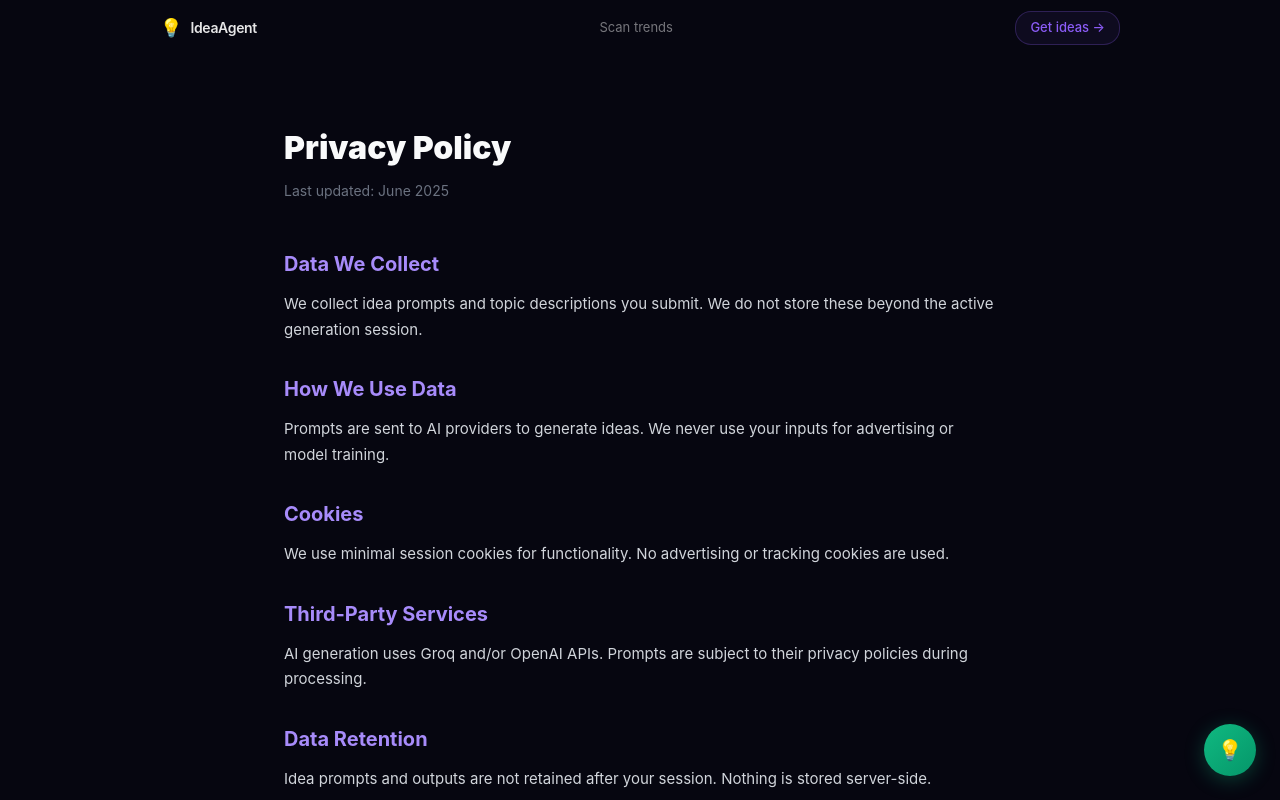
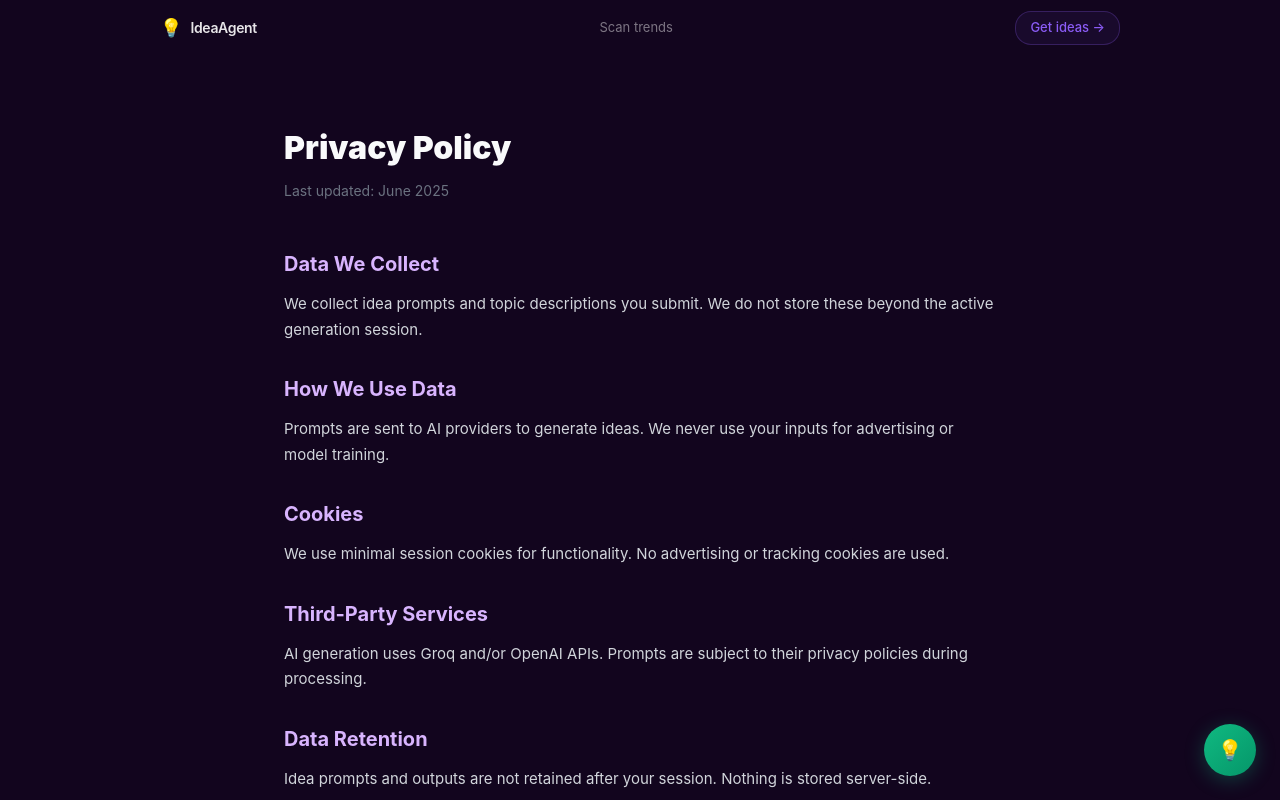
Before and after one commit to infosiva/idea-agent, a Next.js app: page /privacy in a window 1280 px wide. Shown: the top 800 px of the page. Built offline with nearby package versions, Linux system fonts and the light colour scheme.

Commit message:
feat(idea-agent): redesign to deep violet theme — §S differentiation

```diff
--- a/app/globals.css
+++ b/app/globals.css
@@ -5,7 +5,7 @@
    via CSS vars injected in layout.tsx
 ───────────────────────────────────────── */
 :root {
-  --background: #060610;
+  --background: #12051e;
   --surface-1:  #0c0c18;
   --surface-2:  #111120;
   --foreground: #ededf0;
@@ -26,9 +26,9 @@
   --radius-xl: 1.5rem;
 
   /* Theme vars — injected by layout.tsx */
-  --theme-primary:   #7c3aed;
-  --theme-secondary: #a78bfa;
-  --theme-base:      #060610;
+  --theme-primary:   #a855f7;
+  --theme-secondary: #d8b4fe;
+  --theme-base:      #12051e;
 }
 
 /* ─────────────────────────────────────────
@@ -54,14 +54,14 @@ body {
    Glass surfaces
 ───────────────────────────────────────── */
 .glass {
-  background: rgb(6 6 16 / 0.60);
+  background: rgb(18 5 30 / 0.60);
   backdrop-filter: blur(20px) saturate(140%);
   -webkit-backdrop-filter: blur(20px) saturate(140%);
   border: 1px solid var(--border-subtle);
 }
 
 .glass-strong {
-  background: rgb(6 6 16 / 0.80);
+  background: rgb(18 5 30 / 0.80);
   backdrop-filter: blur(24px) saturate(160%);
   -webkit-backdrop-filter: blur(24px) saturate(160%);
   border: 1px solid var(--border-default);
--- a/app/not-found.tsx
+++ b/app/not-found.tsx
@@ -1,11 +1,11 @@
 import Link from 'next/link'
 export default function NotFound() {
   return (
-    <div style={{ minHeight: '70vh', display: 'flex', flexDirection: 'column', alignItems: 'center', justifyContent: 'center', gap: 16, padding: '40px 16px', textAlign: 'center', background: '#060610' }}>
-      <div style={{ fontSize: 64, fontWeight: 900, background: 'linear-gradient(135deg, #8b5cf6, #6366f1)', WebkitBackgroundClip: 'text', WebkitTextFillColor: 'transparent', backgroundClip: 'text', lineHeight: 1 }}>404</div>
+    <div style={{ minHeight: '70vh', display: 'flex', flexDirection: 'column', alignItems: 'center', justifyContent: 'center', gap: 16, padding: '40px 16px', textAlign: 'center', background: '#12051e' }}>
+      <div style={{ fontSize: 64, fontWeight: 900, background: 'linear-gradient(135deg, #a855f7, #6366f1)', WebkitBackgroundClip: 'text', WebkitTextFillColor: 'transparent', backgroundClip: 'text', lineHeight: 1 }}>404</div>
       <h1 style={{ fontSize: 22, fontWeight: 800, color: '#f9fafb', margin: 0 }}>Page not found</h1>
       <p style={{ fontSize: 13, color: 'rgba(249,250,251,0.4)', margin: 0, maxWidth: 320 }}>This page has moved or doesn&apos;t exist.</p>
-      <Link href="/" style={{ marginTop: 8, padding: '12px 28px', borderRadius: 12, background: 'rgba(139,92,246,0.15)', color: '#a78bfa', fontWeight: 800, fontSize: 14, textDecoration: 'none', border: '1px solid rgba(139,92,246,0.3)' }}>Go home →</Link>
+      <Link href="/" style={{ marginTop: 8, padding: '12px 28px', borderRadius: 12, background: 'rgba(168,85,247,0.15)', color: '#d8b4fe', fontWeight: 800, fontSize: 14, textDecoration: 'none', border: '1px solid rgba(168,85,247,0.3)' }}>Go home →</Link>
     </div>
   )
 }
--- a/app/privacy/page.tsx
+++ b/app/privacy/page.tsx
@@ -2,14 +2,14 @@ export const metadata = { title: 'Privacy Policy — Idea Agent', description: '
 
 const Section = ({ title, children }: { title: string; children: React.ReactNode }) => (
   <section style={{ marginBottom: 32 }}>
-    <h2 style={{ fontSize: 20, fontWeight: 700, color: '#a78bfa', marginBottom: 12 }}>{title}</h2>
+    <h2 style={{ fontSize: 20, fontWeight: 700, color: '#d8b4fe', marginBottom: 12 }}>{title}</h2>
     <div style={{ color: '#d1d5db', lineHeight: 1.7, fontSize: 15 }}>{children}</div>
   </section>
 )
 
 export default function PrivacyPage() {
   return (
-    <main style={{ maxWidth: 760, margin: '0 auto', padding: '60px 24px 80px', background: '#060610', minHeight: '100vh' }}>
+    <main style={{ maxWidth: 760, margin: '0 auto', padding: '60px 24px 80px', background: '#12051e', minHeight: '100vh' }}>
       <h1 style={{ fontSize: 32, fontWeight: 900, color: '#f9fafb', marginBottom: 8 }}>Privacy Policy</h1>
       <p style={{ color: '#6b7280', marginBottom: 48, fontSize: 14 }}>Last updated: June 2025</p>
       <Section title="Data We Collect"><p>We collect idea prompts and topic descriptions you submit. We do not store these beyond the active generation session.</p></Section>
```
